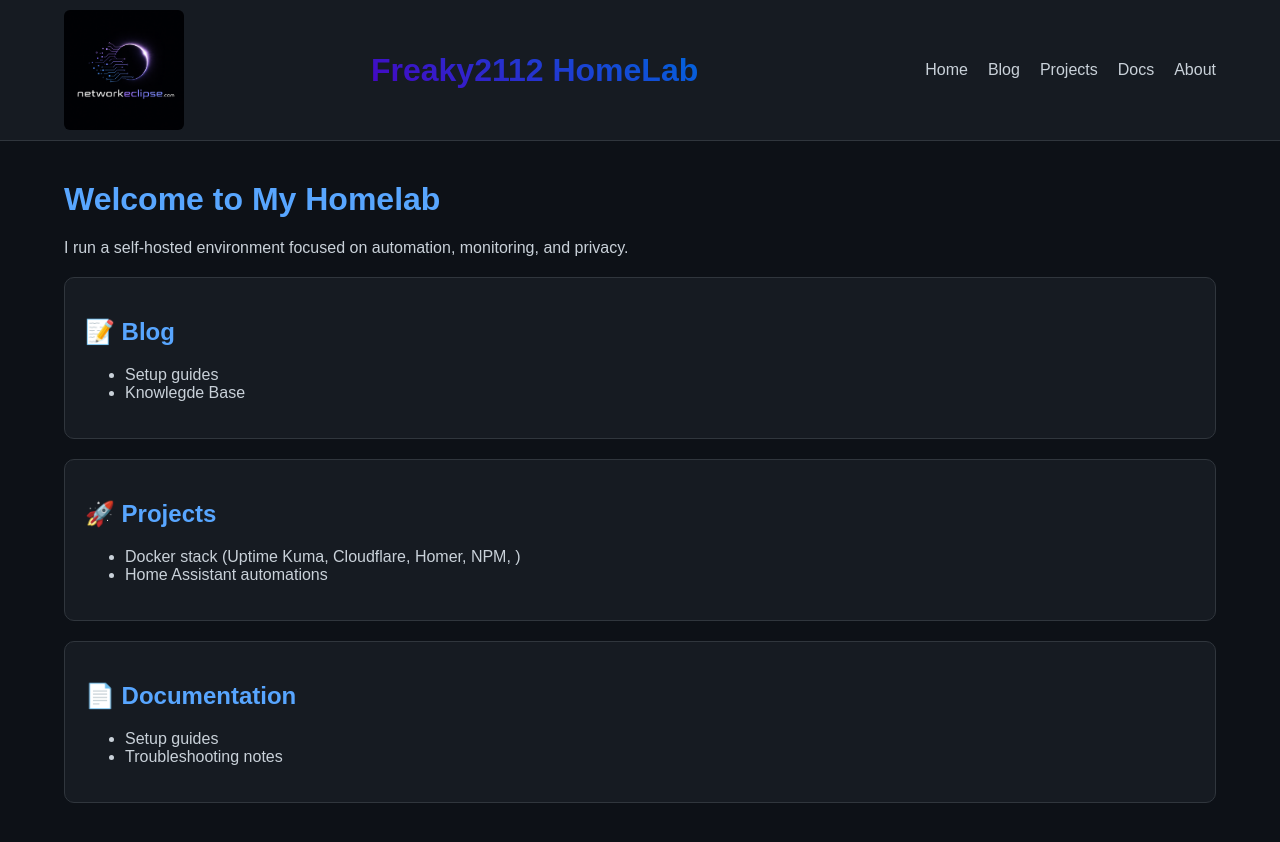
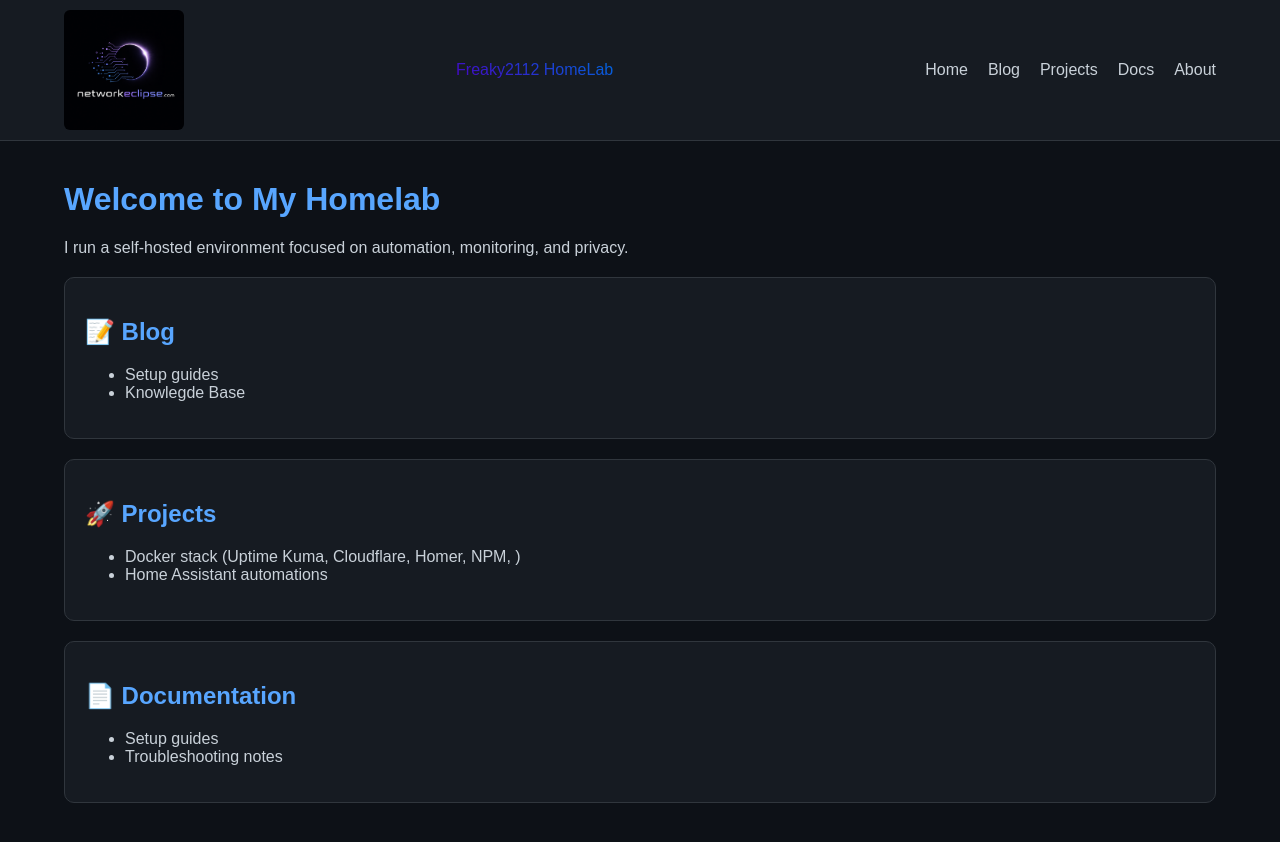
Before and after one commit to Freaky2112/freaky2112.github.io, a Jekyll site: the page built from index.md, in a window 1280 px wide. Shown: the top 842 px of the page. Built offline with Jekyll 4.4.1, drawn with Linux system fonts in a browser that asks for light colours.

Commit message:
remove font size

```diff
--- a/assets/style.css
+++ b/assets/style.css
@@ -99,8 +99,6 @@ h1 {
 }
 
 .logo-text {
-  font-size: 2rem;       /* bigger text */
-  font-weight: 900;      /* extra bold */
   background: linear-gradient(750deg, #4704c2, #0067dd);
   -webkit-background-clip: text;
   -webkit-text-fill-color: transparent;
```
